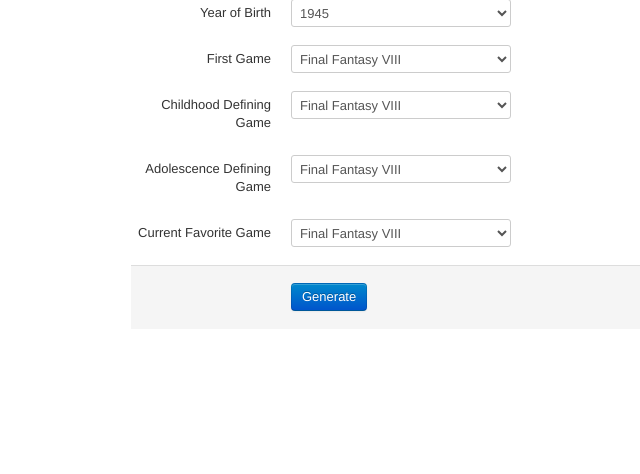
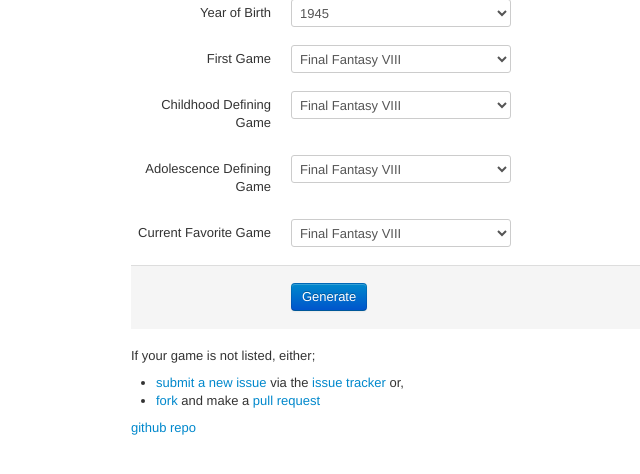
Before and after one commit to josefnpat/Gaming-Evolution-Generator, a PHP site: page / in a window 1280 px wide. Shown: the part 97-571 px from the top of the page, without its empty margins (59-699 px from the left). Run offline with PHP 8.4, Linux system fonts and the light colour scheme.

Commit message:
Adding github links and other fun stuff!

```diff
--- a/index.php
+++ b/index.php
@@ -125,6 +125,12 @@ echo $options;
         <input type="submit" value="Generate" class="btn btn-primary" />
       </div>
     </form>
+    <p>If your game is not listed, either;</p>
+    <ul>
+      <li><a href="https://github.com/josefnpat/Gaming-Evolution-Generator/issues/new">submit a new issue</a> via the <a href="https://github.com/josefnpat/Gaming-Evolution-Generator/issues">issue tracker</a> or,</li>
+      <li><a href="https://github.com/josefnpat/Gaming-Evolution-Generator/fork">fork</a> and make a <a href="https://github.com/josefnpat/Gaming-Evolution-Generator/pull/new/master">pull request</a></li>
+    </ul>
+    <a href="https://github.com/josefnpat/Gaming-Evolution-Generator">github repo</a>
 <?php } // end of if ?>
   </div> <!-- span8 -->
   </div> <!-- class="container" -->
```
